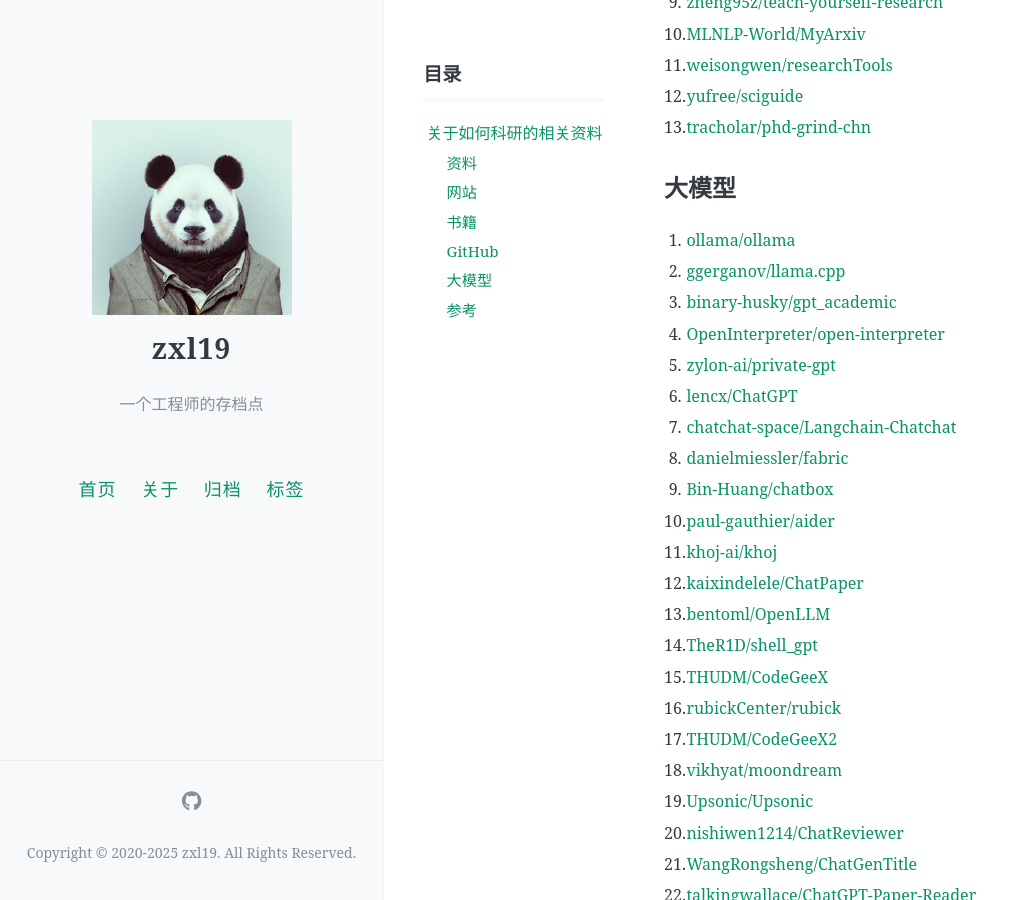
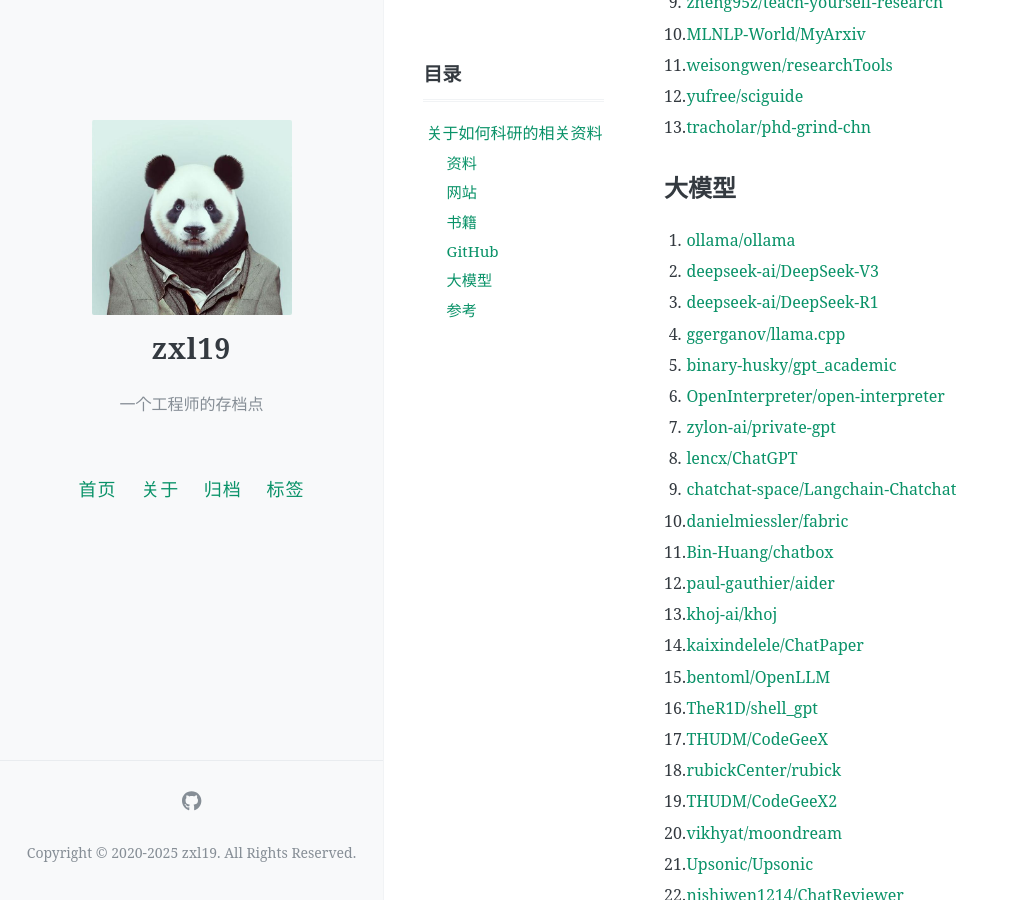
Before and after one commit to zxl19/zxl19.github.io, a Jekyll site: the page built from _posts/2021-06-14-academic-guide.md, in a window 1280 px wide and 900 px high, scrolled down 1049 px. Shown: the whole window, without its empty margins (0-1012 px from the left). Built offline with Jekyll 4.4.1, drawn with Linux system fonts in a browser that asks for light colours; comment, search, counter and statistics services are not loaded.

Commit message:
Update Posts modified:   _posts/2020-07-28-github-profile.md modified:   _posts/2021-05-25-slam-tool.md modified:   _posts/2021-05-31-awesome-list.md modified:   _posts/2021-06-14-academic-guide.md modified:   _posts/2021-06-22-ros-material.md modified:   _posts/2022-09-20-personal-blog.md

```diff
--- a/_posts/2021-06-14-academic-guide.md
+++ b/_posts/2021-06-14-academic-guide.md
@@ -50,27 +50,29 @@ pinned: false
 ## 大模型
 
 1. [ollama/ollama](https://github.com/ollama/ollama)
-2. [ggerganov/llama.cpp](https://github.com/ggerganov/llama.cpp)
-3. [binary-husky/gpt_academic](https://github.com/binary-husky/gpt_academic)
-4. [OpenInterpreter/open-interpreter](https://github.com/OpenInterpreter/open-interpreter)
-5. [zylon-ai/private-gpt](https://github.com/zylon-ai/private-gpt)
-6. [lencx/ChatGPT](https://github.com/lencx/ChatGPT)
-7. [chatchat-space/Langchain-Chatchat](https://github.com/chatchat-space/Langchain-Chatchat)
-8. [danielmiessler/fabric](https://github.com/danielmiessler/fabric)
-9. [Bin-Huang/chatbox](https://github.com/Bin-Huang/chatbox)
-10. [paul-gauthier/aider](https://github.com/paul-gauthier/aider)
-11. [khoj-ai/khoj](https://github.com/khoj-ai/khoj)
-12. [kaixindelele/ChatPaper](https://github.com/kaixindelele/ChatPaper)
-13. [bentoml/OpenLLM](https://github.com/bentoml/OpenLLM)
-14. [TheR1D/shell_gpt](https://github.com/TheR1D/shell_gpt)
-15. [THUDM/CodeGeeX](https://github.com/THUDM/CodeGeeX)
-16. [rubickCenter/rubick](https://github.com/rubickCenter/rubick)
-17. [THUDM/CodeGeeX2](https://github.com/THUDM/CodeGeeX2)
-18. [vikhyat/moondream](https://github.com/vikhyat/moondream)
-19. [Upsonic/Upsonic](https://github.com/Upsonic/Upsonic)
-20. [nishiwen1214/ChatReviewer](https://github.com/nishiwen1214/ChatReviewer)
-21. [WangRongsheng/ChatGenTitle](https://github.com/WangRongsheng/ChatGenTitle)
-22. [talkingwallace/ChatGPT-Paper-Reader](https://github.com/talkingwallace/ChatGPT-Paper-Reader)
+2. [deepseek-ai/DeepSeek-V3](https://github.com/deepseek-ai/DeepSeek-V3)
+3. [deepseek-ai/DeepSeek-R1](https://github.com/deepseek-ai/DeepSeek-R1)
+4. [ggerganov/llama.cpp](https://github.com/ggerganov/llama.cpp)
+5. [binary-husky/gpt_academic](https://github.com/binary-husky/gpt_academic)
+6. [OpenInterpreter/open-interpreter](https://github.com/OpenInterpreter/open-interpreter)
+7. [zylon-ai/private-gpt](https://github.com/zylon-ai/private-gpt)
+8. [lencx/ChatGPT](https://github.com/lencx/ChatGPT)
+9. [chatchat-space/Langchain-Chatchat](https://github.com/chatchat-space/Langchain-Chatchat)
+10. [danielmiessler/fabric](https://github.com/danielmiessler/fabric)
+11. [Bin-Huang/chatbox](https://github.com/Bin-Huang/chatbox)
+12. [paul-gauthier/aider](https://github.com/paul-gauthier/aider)
+13. [khoj-ai/khoj](https://github.com/khoj-ai/khoj)
+14. [kaixindelele/ChatPaper](https://github.com/kaixindelele/ChatPaper)
+15. [bentoml/OpenLLM](https://github.com/bentoml/OpenLLM)
+16. [TheR1D/shell_gpt](https://github.com/TheR1D/shell_gpt)
+17. [THUDM/CodeGeeX](https://github.com/THUDM/CodeGeeX)
+18. [rubickCenter/rubick](https://github.com/rubickCenter/rubick)
+19. [THUDM/CodeGeeX2](https://github.com/THUDM/CodeGeeX2)
+20. [vikhyat/moondream](https://github.com/vikhyat/moondream)
+21. [Upsonic/Upsonic](https://github.com/Upsonic/Upsonic)
+22. [nishiwen1214/ChatReviewer](https://github.com/nishiwen1214/ChatReviewer)
+23. [WangRongsheng/ChatGenTitle](https://github.com/WangRongsheng/ChatGenTitle)
+24. [talkingwallace/ChatGPT-Paper-Reader](https://github.com/talkingwallace/ChatGPT-Paper-Reader)
 
 ## 参考
 
```
Also changed, not shown: _posts/2020-07-28-github-profile.md (+2 -1 lines), _posts/2021-05-25-slam-tool.md (+2 -0 lines), _posts/2021-05-31-awesome-list.md (+3 -3 lines), _posts/2021-06-22-ros-material.md (+2 -1 lines), _posts/2022-09-20-personal-blog.md (+15 -14 lines).
